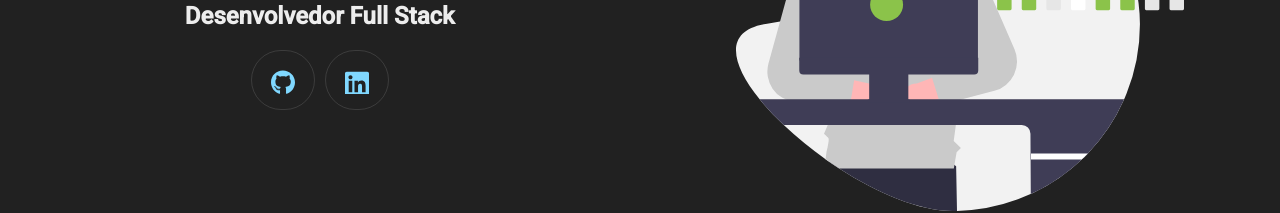
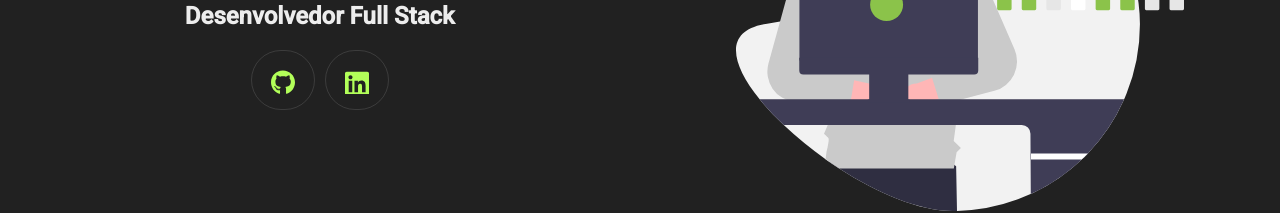
Before and after one commit to welbjr/portfolio, an Angular app: page / in a window 1280 px wide. Shown: the part 408-621 px from the top of the page. Built offline with nearby package versions, Linux system fonts and the light colour scheme.

Commit message:
Alteração da cor do tipo 'accent'

```diff
--- a/src/custom-theme.scss
+++ b/src/custom-theme.scss
@@ -4,7 +4,7 @@
 @include mat.core();
 
 $portfolio-primary: mat.define-palette(mat.$light-green-palette);
-$portfolio-accent: mat.define-palette(mat.$light-blue-palette, A100, A400);
+$portfolio-accent: mat.define-palette(mat.$light-green-palette, A200, A400);
 $portfolio-warn: mat.define-palette(mat.$red-palette);
 
 $portfolio-theme: mat.define-dark-theme((
```
